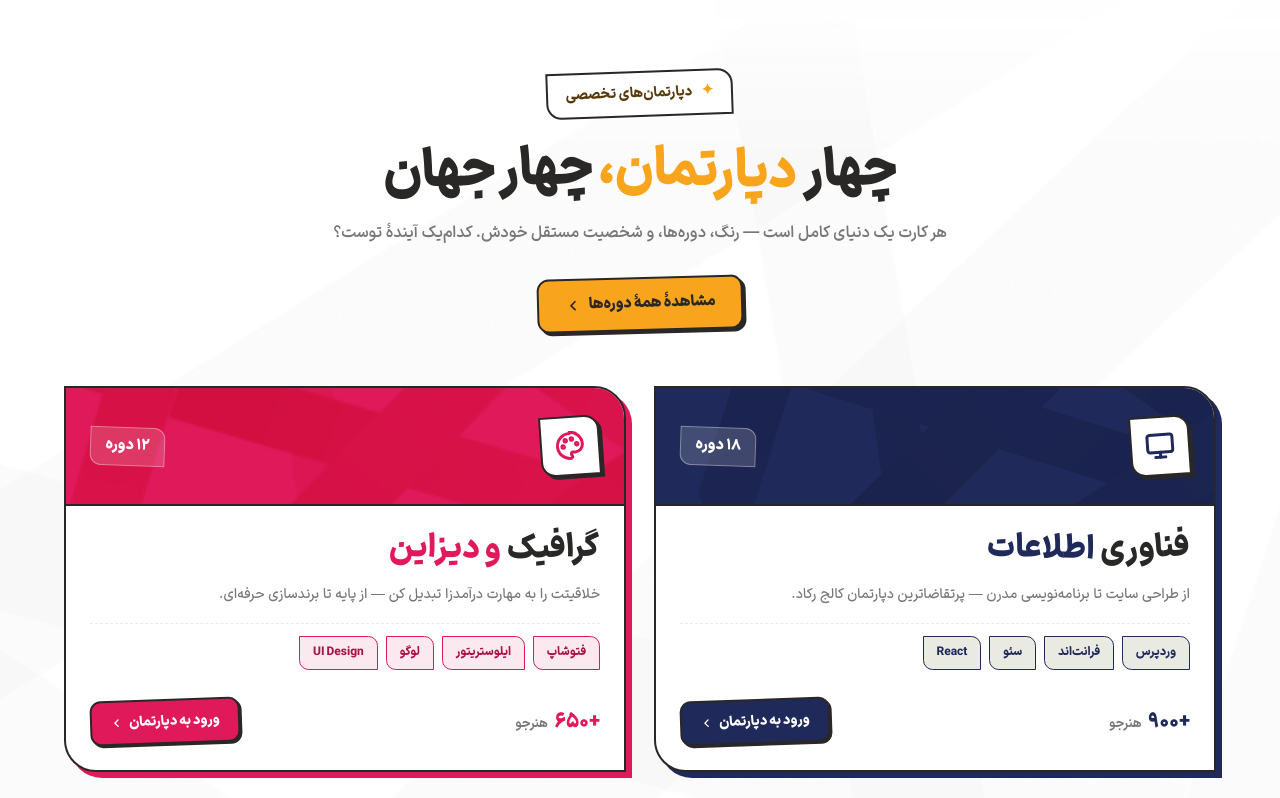
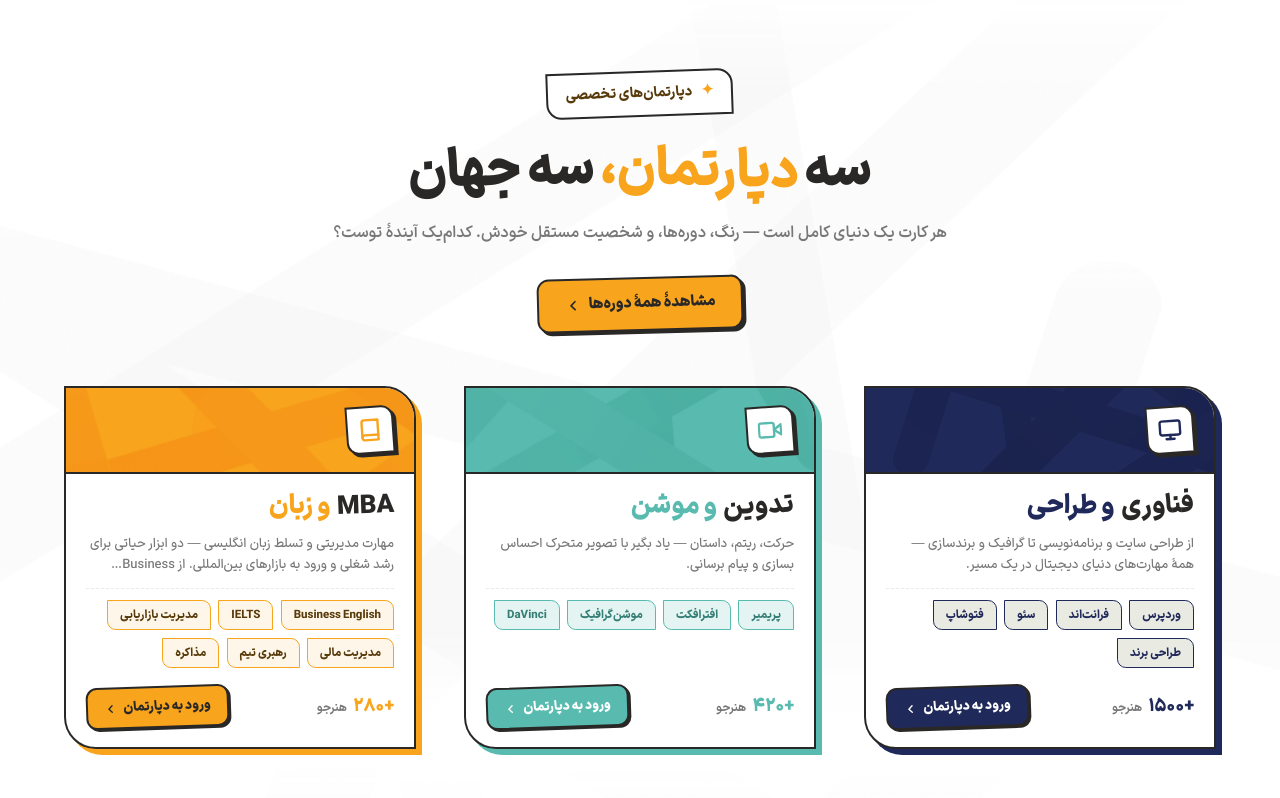
Before and after one commit to MohammadMehdiSadeghi/rokad-college, a React (Vite) app: page / in a window 1280 px wide. Shown: the part 1540-2338 px from the top of the page. Built offline with nearby package versions, Linux system fonts and the light colour scheme; the HTML template or start-up script is replaced by a standard one; a web font is replaced by a local one.

Commit message:
سکشن دپارتمان‌ها: نسخه ۳ کارتی (row3 و stack) با پترن رنگی، desc دوخطی و هم‌ردیف‌سازی محتوا

```diff
--- a/src/App.jsx
+++ b/src/App.jsx
@@ -18,7 +18,7 @@ export default function App() {
       <main>
         <Hero />
         <PromoBenefits />
-        <Departments />
+        <Departments layout="row3" />
         <StatsTicker />
         <About />
         <Courses />
--- a/src/pages/Home/sections/Departments/departments.css
+++ b/src/pages/Home/sections/Departments/departments.css
@@ -1,8 +1,7 @@
 /* =============================================
-   DEPARTMENTS — V5 · 2×2 Colored-Header Cards
-   همان فرمول PromoBenefits (هدر رنگی + پترن PNG)
-   با محتوای V5 دپارتمانها (عنوان چرخان + چیپ دوره + آمار + CTA)
-   لایه سایه: OffsetCard دو لایه (پرسونا رنگ پشت + بدنه سفید)
+   DEPARTMENTS — 3 کارت · ۲ بالا + ۱ عریض پایین
+   هدر رنگی + پترن PNG (مثل وعدههای کالج رکاد)
+   لایه سایه: OffsetCard دو لایه (پرسونا پشت + بدنه سفید)
    ============================================= */
 @reference "tailwindcss";
 
@@ -24,7 +23,7 @@
   .dept5-inner { padding-top: 64px; }
 }
 
-/* ---- Section heading (سبک V5 طراحی) ---- */
+/* ---- Section heading ---- */
 .dept5-head {
   text-align: center;
   max-width: 820px;
@@ -70,13 +69,24 @@
 .dept5-cta-top:hover { transform: rotate(0) translateY(-2px); }
 .dept5-cta-top svg { width: 16px; height: 16px; }
 
-/* ---- Grid 2×2 ---- */
+/* ---- Grid: ۲ بالا + ۱ عریض پایین ---- */
 .dept5-grid {
   display: grid;
   grid-template-columns: repeat(2, 1fr);
-  gap: 1.75rem;
+  gap: 3rem;
 }
-@media (max-width: 1024px) { .dept5-grid { grid-template-columns: 1fr; } }
+.dept5-stack.wide {
+  grid-column: 1 / -1;
+}
+@media (max-width: 1024px) { .dept5-grid { grid-template-columns: 1fr; gap: 2rem; } .dept5-stack.wide { grid-column: auto; } }
+
+/* ---- واریانت ۳ ستونه کنار هم (row3) ---- */
+.dept5-grid.row3 {
+  grid-template-columns: repeat(3, 1fr);
+  gap: 3rem;
+}
+.dept5-grid.row3 .dept5-stack.wide { grid-column: auto; }
+@media (max-width: 1024px) { .dept5-grid.row3 { grid-template-columns: 1fr; gap: 2rem; } }
 
 /* ---- Stack (OffsetCard دو لایه) ---- */
 .dept5-stack {
@@ -105,14 +115,14 @@
   height: 100%;
 }
 
-/* ---- Header (رنگی با پترن PNG — مثل PromoBenefits) ---- */
+/* ---- Header (رنگی با پترن PNG) ---- */
 .dept5-header {
   background: var(--dept, var(--ink));
   border-bottom: 2.5px solid var(--ink);
-  padding: 1.75rem 1.5rem;
-  display: flex; align-items: center; justify-content: space-between;
+  padding: 1.1rem 1.25rem;
+  display: flex; align-items: center;
   position: relative; overflow: hidden;
-  min-height: 96px;
+  min-height: 68px;
 }
 .dept5-pattern {
   position: absolute; inset: 0;
@@ -124,77 +134,68 @@
 }
 .dept5-header > *:not(.dept5-pattern) { position: relative; z-index: 1; }
 
-/* Icon box (سفید، مثل V5) */
+/* Icon box (سفید) */
 .dept5-icon-box {
-  width: 60px; height: 60px;
+  width: 48px; height: 48px;
   background: var(--white);
   border: 2px solid var(--ink);
-  border-radius: 0 .9rem 0 .9rem;
+  border-radius: 0 .75rem 0 .75rem;
   corner-shape: squircle; -webkit-corner-shape: squircle;
   display: grid; place-items: center;
   box-shadow: 3px 3px 0 0 var(--ink);
   transform: rotate(-4deg);
   color: var(--dept, var(--ink));
 }
-.dept5-icon-box svg { width: 30px; height: 30px; stroke-width: 2.4; }
-
-/* Count tag (تینت پرسونا) */
-.dept5-count {
-  font-family: var(--font); font-weight: 900; font-size: 15px;
-  color: var(--white);
-  background: rgba(255, 255, 255, .16);
-  border: 1.5px solid rgba(255, 255, 255, .35);
-  padding: .4rem .9rem;
-  border-radius: 0 .7rem 0 .7rem;
-  corner-shape: squircle; -webkit-corner-shape: squircle;
-  transform: rotate(2deg);
-  white-space: nowrap;
-}
-.dept5-stack.mba .dept5-count { color: var(--ink); background: rgba(255,255,255,.75); border-color: var(--ink); }
+.dept5-icon-box svg { width: 24px; height: 24px; stroke-width: 2.4; }
 
 /* ---- Body ---- */
 .dept5-body {
-  padding: 1.5rem 1.5rem 1.6rem;
-  display: flex; flex-direction: column; gap: .85rem; flex: 1;
+  padding: 1.1rem 1.25rem 1.2rem;
+  display: flex; flex-direction: column; gap: .7rem; flex: 1;
 }
 .dept5-body h3 {
-  margin: 0; font-size: 32px; line-height: 1.2; font-weight: 900; color: var(--ink);
+  margin: 0; font-size: 26px; line-height: 1.2; font-weight: 900; color: var(--ink);
 }
 .dept5-body h3 .w { display: inline-block; }
 .dept5-body h3 .w1 { transform: rotate(-2deg); margin-left: .4rem; }
 .dept5-body h3 .w2 { transform: rotate(1.5deg); color: var(--dept, var(--ink)); }
-.dept5-body p {
-  margin: 0; font-size: 14px; line-height: 1.9; font-weight: 500; color: var(--ink-subtle);
-  flex: 1;
+.dept5-desc {
+  margin: 0; font-size: 13px; line-height: 1.65; font-weight: 500; color: var(--ink-subtle);
+  display: -webkit-box;
+  -webkit-line-clamp: 2;
+  -webkit-box-orient: vertical;
+  overflow: hidden;
+  /* رزرو ارتفاع دقیقاً ۲ خط تا شروع چیپ‌ها در همهٔ کارت‌ها هم‌ردیف بماند */
+  min-height: calc(1.65em * 2);
 }
 
 /* ---- Course chips (تینت پرسونا) ---- */
 .dept5-chips {
-  display: flex; flex-wrap: wrap; gap: .5rem;
-  padding-top: .8rem;
+  display: flex; flex-wrap: wrap; gap: .45rem;
+  padding-top: .7rem;
   border-top: 1.5px dashed var(--ink-light);
 }
 .dept5-chip {
   background: var(--dept-light, var(--bg-neutral));
   color: var(--dept-dark, var(--ink));
   border: 1.5px solid var(--dept, var(--ink));
-  padding: .38rem .8rem;
-  border-radius: 0 .6rem 0 .6rem;
+  padding: .32rem .75rem;
+  border-radius: 0 .55rem 0 .55rem;
   corner-shape: squircle; -webkit-corner-shape: squircle;
-  font-weight: 800; font-size: 12px;
+  font-weight: 800; font-size: 11.5px;
 }
 
 /* ---- Foot: stat + CTA ---- */
 .dept5-foot {
   display: flex; justify-content: space-between; align-items: center; gap: 1rem;
-  margin-top: .5rem; padding-top: .5rem;
+  margin-top: auto; padding-top: .4rem;
 }
 .dept5-stat {
   display: inline-flex; align-items: baseline; gap: .4rem;
-  font-weight: 700; font-size: 13px; color: var(--ink-subtle);
+  font-weight: 700; font-size: 12px; color: var(--ink-subtle);
 }
 .dept5-stat strong {
-  font-family: var(--font); font-weight: 900; font-size: 20px; color: var(--dept, var(--ink));
+  font-family: var(--font); font-weight: 900; font-size: 18px; color: var(--dept, var(--ink));
 }
 .dept5-cta {
   display: inline-flex; align-items: center; gap: .4rem;
@@ -204,14 +205,72 @@
   border-radius: 11px;
   corner-shape: squircle; -webkit-corner-shape: squircle;
   box-shadow: 2px 2px 0 0 var(--ink);
-  padding: .6rem 1.1rem;
-  font-weight: 900; font-size: 13.5px;
+  padding: .55rem 1rem;
+  font-weight: 900; font-size: 13px;
   transform: rotate(-2deg);
   transition: transform .2s ease;
 }
 .dept5-stack.mba .dept5-cta { color: var(--ink); }
 .dept5-cta:hover { transform: rotate(0) scale(1.05); }
 .dept5-cta svg { width: 13px; height: 13px; }
+
+/* =============================================
+   کارت عریض پایین (MBA) — layout دو ستونه
+   ============================================= */
+.dept5-stack.wide .dept5-header {
+  min-height: 120px;
+  padding: 2rem 2.5rem;
+}
+.dept5-stack.wide .dept5-icon-box {
+  width: 76px; height: 76px;
+  border-radius: 0 1.1rem 0 1.1rem;
+}
+.dept5-stack.wide .dept5-icon-box svg { width: 38px; height: 38px; }
+.dept5-stack.wide .dept5-body {
+  display: grid;
+  grid-template-columns: 1.05fr 1fr;
+  grid-template-rows: auto auto auto;
+  column-gap: 2.5rem;
+  row-gap: .9rem;
+  padding: 1.6rem 2rem;
+}
+.dept5-stack.wide .dept5-body h3 { grid-column: 1; grid-row: 1; font-size: 30px; }
+.dept5-stack.wide .dept5-desc {
+  grid-column: 1; grid-row: 2;
+  font-size: 14px; line-height: 1.7;
+  -webkit-line-clamp: 2;
+}
+.dept5-stack.wide .dept5-chips {
+  grid-column: 2; grid-row: 1 / 3;
+  border-top: none; padding-top: 0;
+  align-content: start; gap: .6rem;
+}
+.dept5-stack.wide .dept5-chips .dept5-chip { font-size: 13px; padding: .5rem 1rem; }
+.dept5-stack.wide .dept5-foot {
+  grid-column: 1 / -1; grid-row: 3;
+  margin-top: .75rem; padding-top: .9rem;
+  border-top: 1.5px dashed var(--ink-light);
+}
+.dept5-stack.wide .dept5-stat strong { font-size: 24px; }
+
+@media (max-width: 820px) {
+  .dept5-stack.wide .dept5-body {
+    grid-template-columns: 1fr;
+    grid-template-rows: auto;
+    padding: 1.5rem;
+  }
+  .dept5-stack.wide .dept5-body h3,
+  .dept5-stack.wide .dept5-desc,
+  .dept5-stack.wide .dept5-chips,
+  .dept5-stack.wide .dept5-foot {
+    grid-column: 1; grid-row: auto;
+  }
+  .dept5-stack.wide .dept5-chips { border-top: 1.5px dashed var(--ink-light); padding-top: .8rem; }
+  .dept5-stack.wide .dept5-body h3 { font-size: 28px; }
+}
+
+/* ---- در حالت row3 کلاس wide اعمال نمی‌شود (JSX شرط !row3 دارد)؛
+        همهٔ کارت‌ها از استایل استاندارد استفاده می‌کنند و هم‌ردیف می‌مانند ---- */
 
 /* ---- Responsive ---- */
 @media (max-width: 640px) {
@@ -220,4 +279,7 @@
   .dept5-header { min-height: 84px; padding: 1.25rem 1.25rem; }
   .dept5-icon-box { width: 52px; height: 52px; }
   .dept5-icon-box svg { width: 26px; height: 26px; }
+  .dept5-stack.wide .dept5-header { min-height: 96px; padding: 1.4rem 1.25rem; }
+  .dept5-stack.wide .dept5-icon-box { width: 64px; height: 64px; }
+  .dept5-stack.wide .dept5-icon-box svg { width: 32px; height: 32px; }
 }
--- a/src/pages/Home/sections/Departments/index.jsx
+++ b/src/pages/Home/sections/Departments/index.jsx
@@ -1,15 +1,19 @@
 import "./departments.css";
 import PatternLayer from "@/components/PatternLayer";
 
-/* ---- دپارتمانها — از HTML V5 (محتوا) + فرمول رنگ PromoBenefits ---- */
+/* ---- سه دپارتمان کالج رکاد ----
+   layout:
+     "stack" (پیش‌فرض) → ۲ کارت بالا + ۱ کارت عریض پایین
+     "row3"           → ۳ کارت کنار هم (ستون یکسان)
+   پترن هدر از کارت‌های وعده‌های کالج رکاد، هرکدام همرنگ خودش
+*/
 const departments = [
   {
     id: "it",
-    title: ["فناوری", "اطلاعات"],
-    count: "۱۸ دوره",
-    desc: "از طراحی سایت تا برنامه‌نویسی مدرن — پرتقاضاترین دپارتمان کالج رکاد.",
-    chips: ["وردپرس", "فرانت‌اند", "سئو", "React"],
-    stat: "+۹۰۰",
+    title: ["فناوری", "و طراحی"],
+    desc: "از طراحی سایت و برنامه‌نویسی تا گرافیک و برندسازی — همهٔ مهارت‌های دنیای دیجیتال در یک مسیر.",
+    chips: ["وردپرس", "فرانت‌اند", "سئو", "فتوشاپ", "طراحی برند"],
+    stat: "+۱۵۰۰",
     statLabel: "هنرجو",
     pattern: "/assets/StatCard/blue.png",
     dept: "var(--navy-alt)",
@@ -17,22 +21,8 @@ const departments = [
     deptDark: "var(--navy)",
   },
   {
-    id: "graphic",
-    title: ["گرافیک", "و دیزاین"],
-    count: "۱۲ دوره",
-    desc: "خلاقیتت را به مهارت درآمدزا تبدیل کن — از پایه تا برندسازی حرفه‌ای.",
-    chips: ["فتوشاپ", "ایلوستریتور", "لوگو", "UI Design"],
-    stat: "+۶۵۰",
-    statLabel: "هنرجو",
-    pattern: "/assets/StatCard/pink.png",
-    dept: "var(--female)",
-    deptLight: "var(--female-light)",
-    deptDark: "var(--female-dark)",
-  },
-  {
     id: "motion",
     title: ["تدوین", "و موشن"],
-    count: "۸ دوره",
     desc: "حرکت، ریتم، داستان — یاد بگیر با تصویر متحرک احساس بسازی و پیام برسانی.",
     chips: ["پریمیر", "افترافکت", "موشن‌گرافیک", "DaVinci"],
     stat: "+۴۲۰",
@@ -44,10 +34,10 @@ const departments = [
   },
   {
     id: "mba",
+    wide: true,
     title: ["MBA", "و زبان"],
-    count: "۶ دوره",
-    desc: "مهارت مدیریتی و تسلط زبان — دو ابزار حیاتی برای رشد شغلی و ورود به بازار جهانی.",
-    chips: ["Business English", "IELTS", "مدیریت", "مذاکره"],
+    desc: "مهارت مدیریتی و تسلط زبان انگلیسی — دو ابزار حیاتی برای رشد شغلی و ورود به بازارهای بین‌المللی. از Business English و آمادگی IELTS تا مدیریت بازاریابی، مالی و رهبری تیم.",
+    chips: ["Business English", "IELTS", "مدیریت بازاریابی", "مدیریت مالی", "رهبری تیم", "مذاکره"],
     stat: "+۲۸۰",
     statLabel: "هنرجو",
     pattern: "/assets/StatCard/yellow.png",
@@ -64,15 +54,6 @@ const deptIcons = {
       <rect x="2" y="3" width="20" height="14" rx="2" />
       <line x1="8" y1="21" x2="16" y2="21" />
       <line x1="12" y1="17" x2="12" y2="21" />
-    </svg>
-  ),
-  graphic: (
-    <svg viewBox="0 0 24 24" fill="none" stroke="currentColor" strokeLinecap="round" strokeLinejoin="round">
-      <circle cx="13.5" cy="6.5" r="1" />
-      <circle cx="17.5" cy="10.5" r="1" />
-      <circle cx="8.5" cy="7.5" r="1" />
-      <circle cx="6.5" cy="12.5" r="1" />
-      <path d="M12 2C6.5 2 2 6.5 2 12s4.5 10 10 10c.83 0 1.5-.67 1.5-1.5 0-.39-.15-.74-.39-1.01-.23-.26-.38-.61-.38-.99 0-.83.67-1.5 1.5-1.5H16c3.31 0 6-2.69 6-6 0-5.52-4.48-10-10-10z" />
     </svg>
   ),
   motion: (
@@ -95,7 +76,8 @@ const ArrowIcon = () => (
   </svg>
 );
 
-export default function Departments() {
+export default function Departments({ layout = "stack" }) {
+  const row3 = layout === "row3";
   return (
     <section className="dept5-section" id="departments">
       {/* Background pattern (mask fade) */}
@@ -106,9 +88,9 @@ export default function Departments() {
         <div className="dept5-head">
           <span className="dept5-eyebrow">دپارتمان‌های تخصصی</span>
           <h2>
-            <span className="w w1">چهار</span>
+            <span className="w w1">سه</span>
             <span className="w w2">دپارتمان،</span>
-            <span className="w w3">چهار جهان</span>
+            <span className="w w3">سه جهان</span>
           </h2>
           <p>
             هر کارت یک دنیای کامل است — رنگ، دوره‌ها، و شخصیت مستقل خودش.
@@ -120,12 +102,12 @@ export default function Departments() {
           </a>
         </div>
 
-        {/* Grid 2×2 */}
-        <div className="dept5-grid">
+        {/* Grid: پیش‌فرض ۲ بالا + ۱ عریض | layout="row3" → ۳ ستونه کنار هم */}
+        <div className={`dept5-grid${row3 ? " row3" : ""}`}>
           {departments.map((d) => (
             <div
               key={d.id}
-              className={`dept5-stack ${d.id}`}
+              className={`dept5-stack ${d.id}${d.wide && !row3 ? " wide" : ""}`}
               style={{
                 "--dept": d.dept,
                 "--dept-light": d.deptLight,
@@ -142,7 +124,6 @@ export default function Departments() {
                     className="dept5-pattern"
                   />
                   <div className="dept5-icon-box">{deptIcons[d.id]}</div>
-                  <span className="dept5-count">{d.count}</span>
                 </div>
 
                 {/* Body */}
@@ -151,7 +132,7 @@ export default function Departments() {
                     <span className="w w1">{d.title[0]}</span>
                     <span className="w w2">{d.title[1]}</span>
                   </h3>
-                  <p>{d.desc}</p>
+                  <p className="dept5-desc">{d.desc}</p>
                   <div className="dept5-chips">
                     {d.chips.map((c) => (
                       <span key={c} className="dept5-chip">{c}</span>
```
